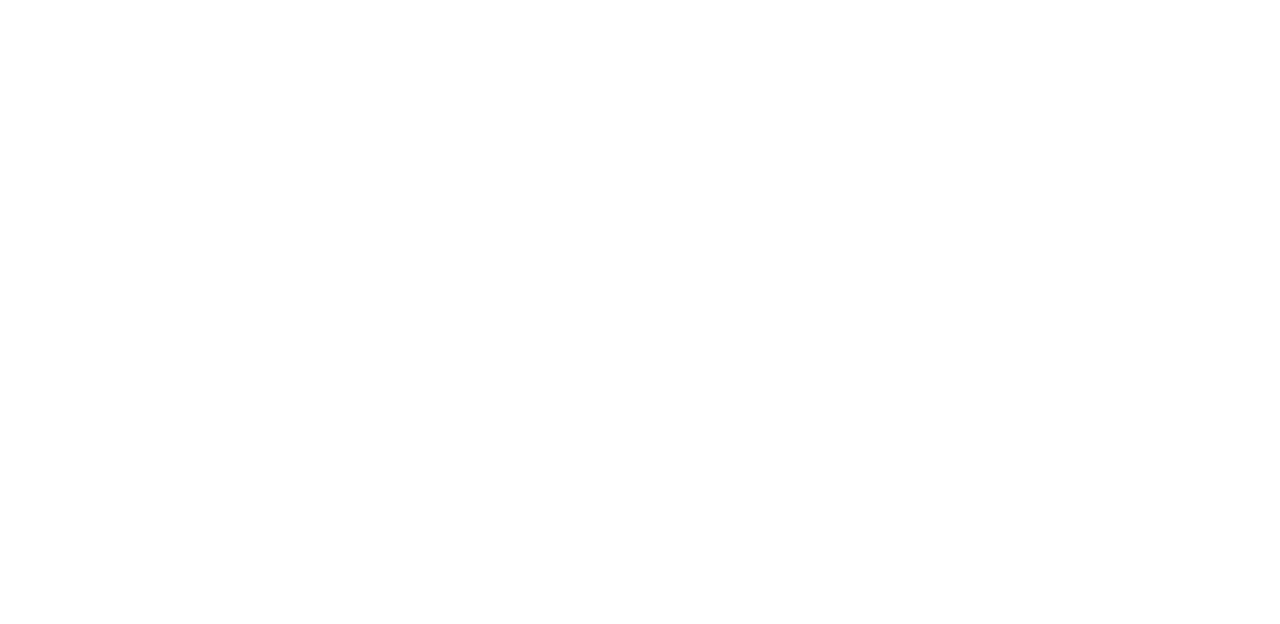
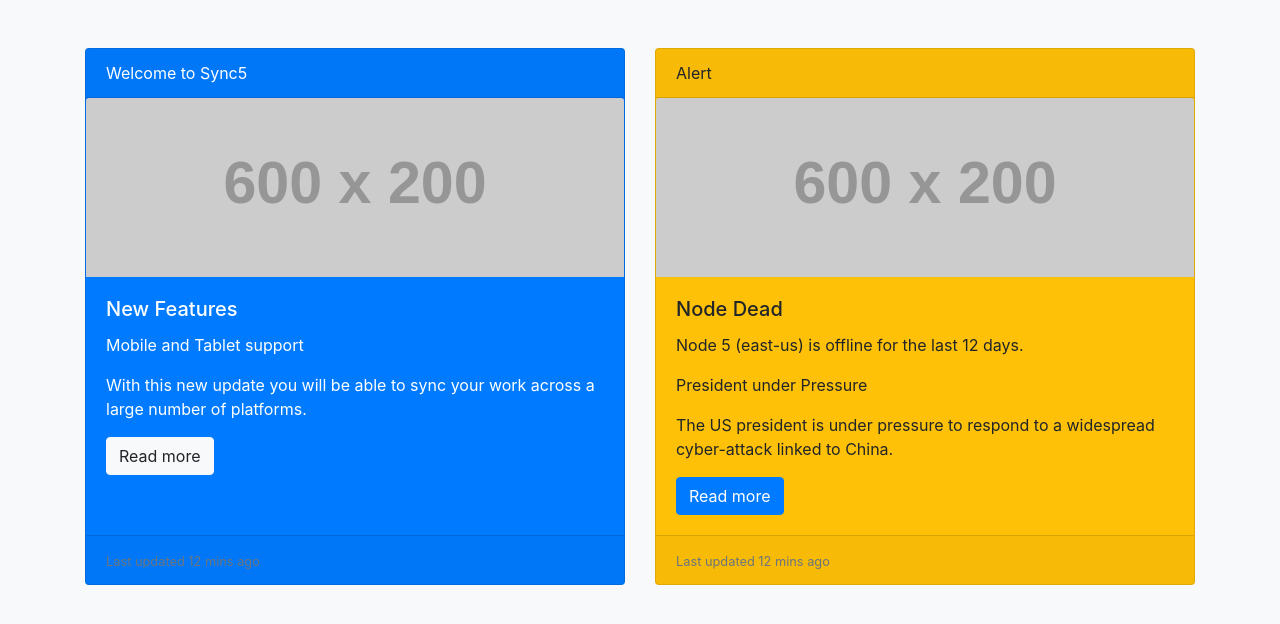
Before and after one commit to acciojob/bootstrap-card-Poorva-Jain1, a website: page main.html in a window 1280 px wide. Drawn offline with nearby package versions, Linux system fonts and the light colour scheme; placeholder pictures from the web are drawn by us.

Commit message:
created a submission

```diff
--- a/main.html
+++ b/main.html
@@ -4,10 +4,46 @@
 
 <head>
 	<link rel="stylesheet" href="styles.css">
+	<link rel="stylesheet" href="https://stackpath.bootstrapcdn.com/bootstrap/4.5.2/css/bootstrap.min.css">
 </head>
 
 <body>
 	<!-- the entire body must be written by student -->
+	<body class="bg-light">
+
+  <div class="container my-5">
+    <div class="card-deck">
+		<div class="card bg-primary text-white">
+        <div class="card-header">Welcome to Sync5</div>
+        <img src="https://via.placeholder.com/600x200" class="card-img-top" alt="Card image">
+        <div class="card-body">
+          <h5 class="card-title">New Features</h5>
+          <p class="card-text">Mobile and Tablet support</p>
+          <p class="card-text">With this new update you will be able to sync your work across a large number of platforms.</p>
+          <a href="#" class="btn btn-light">Read more</a>
+        </div>
+        <div class="card-footer">
+          <small class="text-muted">Last updated 12 mins ago</small>
+        </div>
+      </div>
+		<div class="card bg-warning">
+        <div class="card-header">Alert</div>
+        <img src="https://via.placeholder.com/600x200" class="card-img-top" alt="Card image">
+        <div class="card-body">
+          <h5 class="card-title">Node Dead</h5>
+          <p class="card-text">Node 5 (east-us) is offline for the last 12 days.</p>
+          <p class="card-text">President under Pressure</p>
+          <p class="card-text">The US president is under pressure to respond to a widespread cyber-attack linked to China.</p>
+          <a href="#" class="btn btn-primary">Read more</a>
+        </div>
+        <div class="card-footer">
+          <small class="text-muted">Last updated 12 mins ago</small>
+        </div>
+      </div>
+
+    </div>
+  </div>
+
     <script type="text/javascript" src="./script.js">
 </script>
 
```
